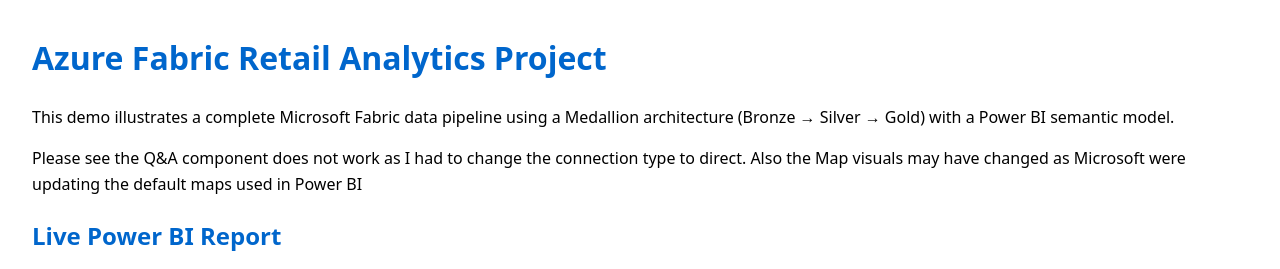
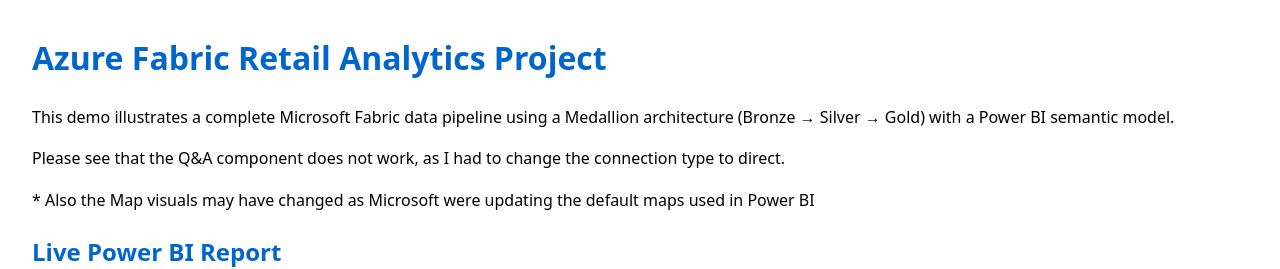
Before and after one commit to Marlon-Lambert/Fabric-Retail-Analytics, a plain HTML site: page docs/index.html in a window 1280 px wide. Shown: the top 269 px of the page. Drawn offline with Linux system fonts and the light colour scheme.

Commit message:
Update index.html
update comments

```diff
--- a/docs/index.html
+++ b/docs/index.html
@@ -17,9 +17,8 @@
   <p>
     This demo illustrates a complete Microsoft Fabric data pipeline using a Medallion architecture (Bronze → Silver → Gold) with a Power BI semantic model.
   </p>
-  <p> Please see the Q&A component does not work as I had to change the connection type to direct. Also the Map visuals may have changed as Microsoft were
-    updating the default maps used in Power BI
-  </p>
+  <p> Please see that the Q&A component does not work, as I had to change the connection type to direct. </p>
+  <p> * Also the Map visuals may have changed as Microsoft were updating the default maps used in Power BI</p>
 
   <h2>Live Power BI Report</h2>
   <p>
```
